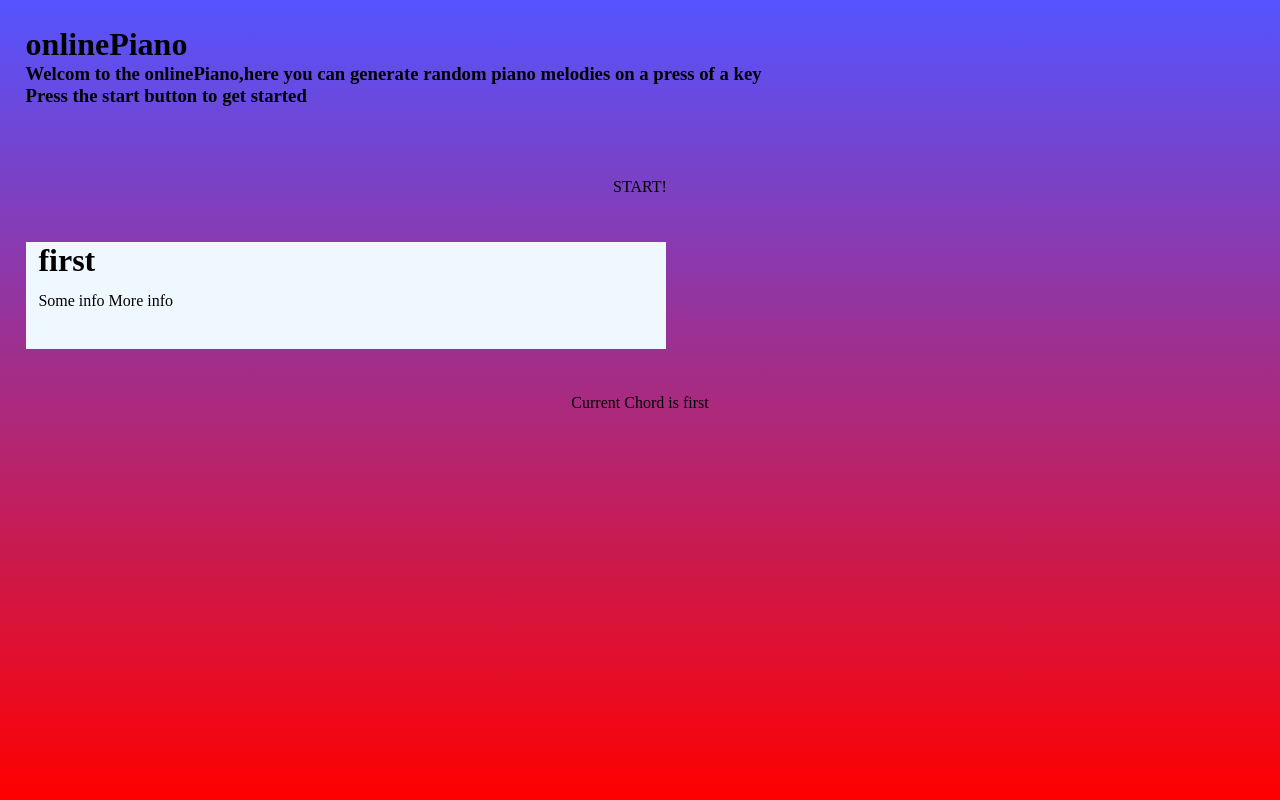
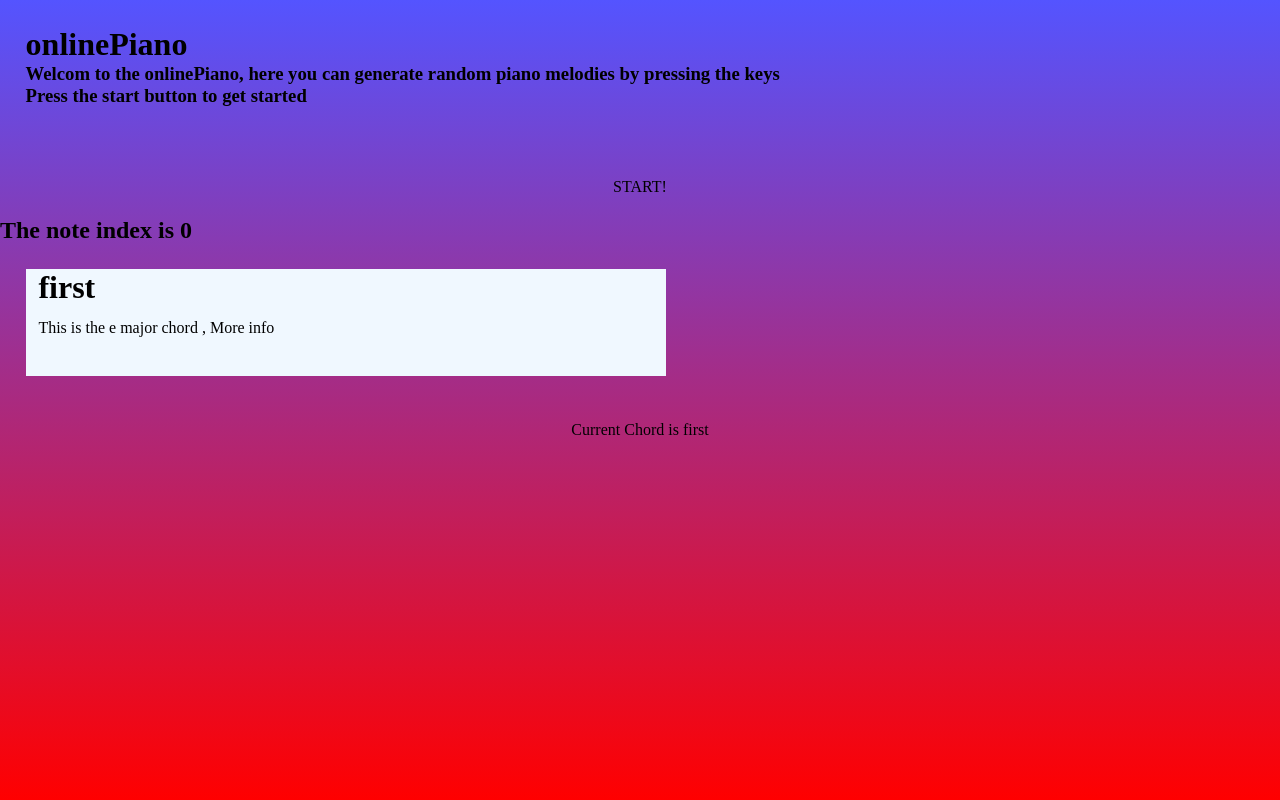
Before and after one commit to labibk/piano, a React (Create React App) app: page / in a window 1280 px wide. Built offline with nearby package versions, Linux system fonts and the light colour scheme.

Commit message:
9th Commit; Fixed an issue where a mp3 file would not play sometimes. Fixed this by moving the setIndex to the stopMusic function

```diff
--- a/src/App.js
+++ b/src/App.js
@@ -14,6 +14,9 @@ export default function App() {
     const [message, setMessage] = useState("")
     const [chord, setChord] = useState("first")
     const [index, setIndex] = useState(0)
+    console.log(`The current index is ${index}`)
+
+
 
 
     //References
@@ -25,16 +28,20 @@ export default function App() {
     }, [])
 
     function changeColor() {
-        const randomNumColour = Math.floor(Math.random() * (100 - 1 + 1)) + 1;
-        const randomNumIndex = Math.floor(Math.random() * (1 - 0 + 1)) + 0;
-        setColor(prevState => 84)
-        setColor(prevState => prevState + randomNumColour)
-        setIndex(prevState => randomNumIndex)
-        setMessage(prevState => "")
+        const randomNumColour = Math.floor(Math.random() * (184 - 84 + 1)) + 84;
+        // console.log(`The random num is ${randomNumIndex}`)
+        setColor(randomNumColour)
+        setMessage(prevState => "Enjoy!")
         audioRef.current.play()
+
     }
 
+
+
+
     function stopMusic() {
+        const randomNumIndex = Math.floor(Math.random() * (1 - 0 + 1)) + 0;
+        setIndex(randomNumIndex)
         audioRef.current.pause()
     }
 
@@ -74,7 +81,7 @@ export default function App() {
             <div style={myStyle} className="background-img">
                 <div className="nav">
                     <h1>onlinePiano</h1>
-                    <h3>Welcom to the onlinePiano,here you can generate random piano melodies on a press of a key</h3>
+                    <h3>Welcom to the onlinePiano, here you can generate random piano melodies by pressing the keys</h3>
                     <h3>Press the start button to get started</h3>
 
                 </div>
--- a/src/Array.js
+++ b/src/Array.js
@@ -7,9 +7,9 @@ import song_6 from "./Music/song_6.mp3"
 
 const Array = {
 
-    "first":[song_2, song_3],
-    "second":[song_1, song_4],
-    "third":[song_5,song_6]
+    "first":[song_2, song_3, "This is the e major chord"],
+    "second":[song_1, song_4, "This is the a minor chord"],
+    "third":[song_5,song_6, "This is something else"]
 }
 
 export default Array
--- a/src/Components/Cards.js
+++ b/src/Components/Cards.js
@@ -1,6 +1,10 @@
 import React from "react";
+import Array from "../Array";
 
 export default function Cards(props) {
+
+    const info = Array
+
     return (
         <div>
             <div>
@@ -10,8 +14,8 @@ export default function Cards(props) {
             </div>
 
             <div className="chord-info">
-                <span>Some info</span>
-                <span> More info</span>
+                <span>{info[props.chord][2]}</span>
+                <span> , More info</span>
             </div>
 
         </div>
--- a/src/Components/MusicPlayer.js
+++ b/src/Components/MusicPlayer.js
@@ -9,9 +9,12 @@ export default function MusicPlayer() {
     const chordIndex = useContext(chordContext)
     const noteIndex = useContext(indexContext)
 
+    // const randomNumIndex = Math.floor(Math.random() * (1 - 0 + 1)) + 0;
+
     return (
         <div>
             <audio ref={audio} src={songList[chordIndex][noteIndex]}></audio>
+            <h2>The note index is {noteIndex}</h2>
         </div>
     )
 }
```
